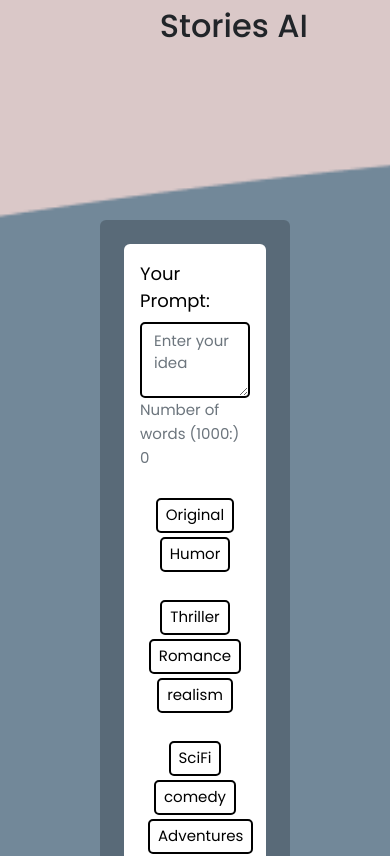
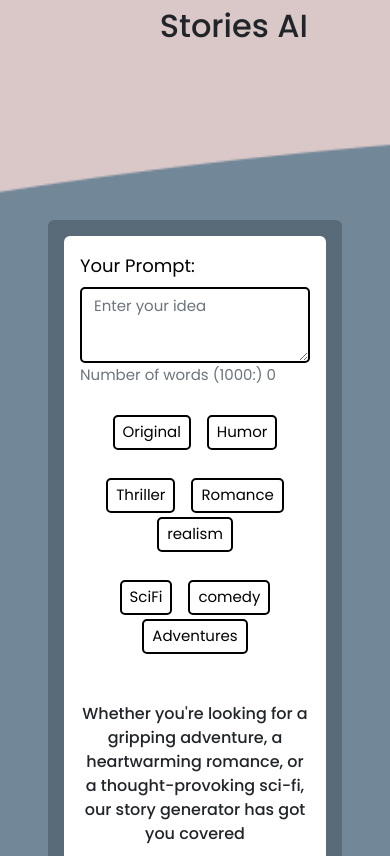
Before and after one commit to AhsanAli2546/MyPlushStories, a Next.js app: page / in a window 390 px wide. Shown: the part 4120-4976 px from the top of the page. Built offline with nearby package versions, Linux system fonts and the light colour scheme.

Commit message:
fix story sec for responsive

```diff
--- a/components/Story.js
+++ b/components/Story.js
@@ -56,8 +56,7 @@ export default function Story() {
     <>
 
       <section className={`${styles['story-sec']} w-100 position-relative `}>
-        <div className={`container`}>
-          <div className={`row ${styles['story-row-sec']} p-2 rounded-2`}>
+          <div className={`row ${styles['story-row-sec']} rounded-2`}>
             <div className={`col-lg-4 col-md-4 col-sm-12 p-3 `}>
               <div className={`bg-white rounded-2 p-3 h-100`} >
                 <div className={`form-group`}>
@@ -94,7 +93,7 @@ export default function Story() {
                 {/* <button type="submit" class="btn btn-primary" >Submit</button> */}
               </div>
             </div>
-            <div className={`col-lg-12 p-3`}>
+            <div className={`col-lg-8 col-md-8 col-sm-12 p-3`}>
               <div className={`bg-white rounded-2 p-3`}>
                 <div className={`form-group`}>
 
@@ -120,7 +119,7 @@ export default function Story() {
               </div>
             </div>
           </div>
-        </div>
+
 
       </section>
 
--- a/styles/Story.module.css
+++ b/styles/Story.module.css
@@ -4,7 +4,10 @@
     background-repeat: no-repeat;
     background-size: cover;
     background-image: url('../public/images/Union.png');
-    padding: 100px;
+    padding-top: 100px;
+    padding-left: 60px;
+    padding-right: 60px;
+    padding-bottom: 100px;
 
 }
 
```
